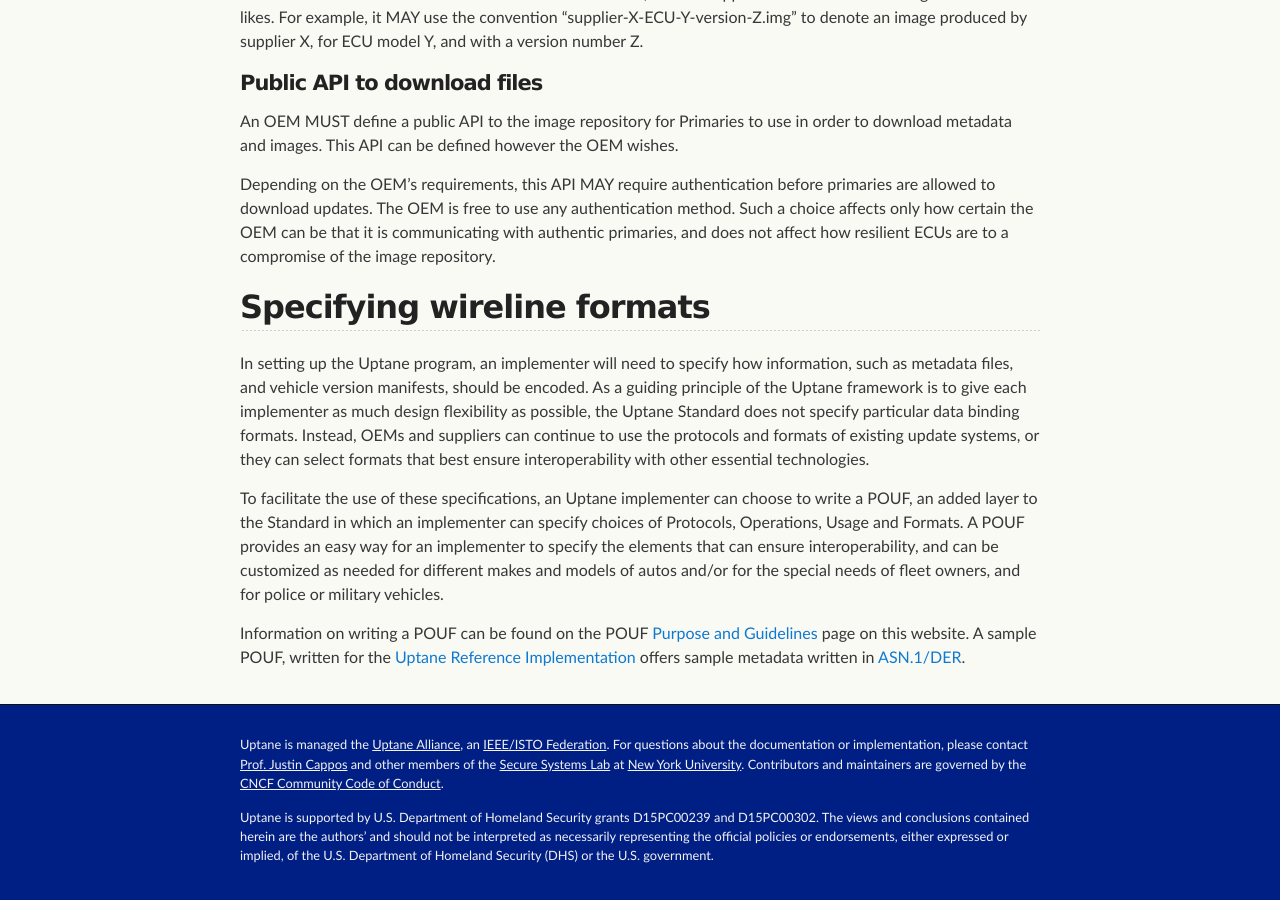
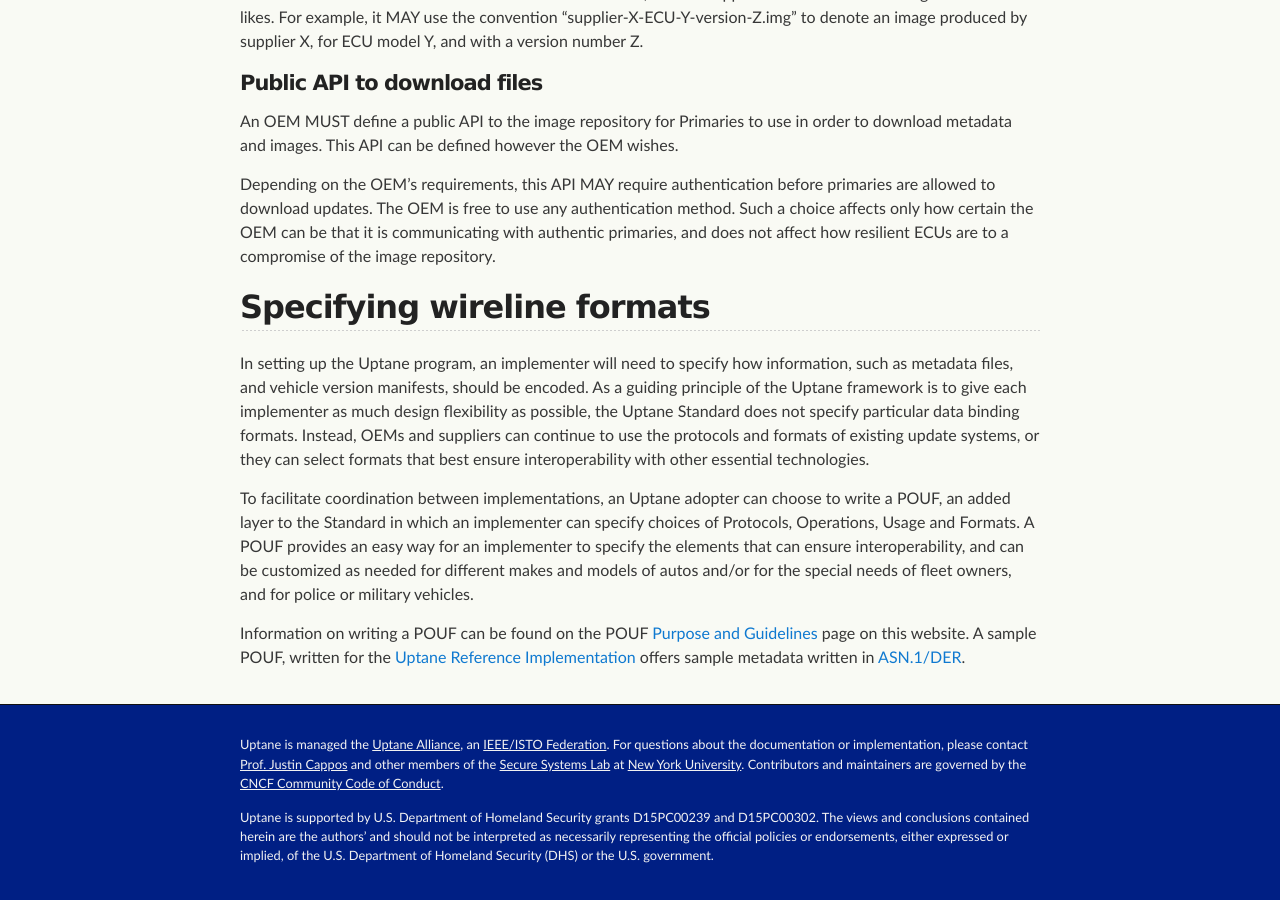
Before and after one commit to uptane/deployment-considerations, a Jekyll site: the page built from repositories.md, in a window 1280 px wide and 900 px high, scrolled down 8609 px. Built offline with Jekyll 4.4.1, drawn with Linux system fonts in a browser that asks for light colours; our own code applies the rules of GitHub Pages for plain Markdown files.

Commit message:
Update repositories.md
Co-Authored-By: mnm678 <mnm678@users.noreply.github.com>

```diff
--- a/repositories.md
+++ b/repositories.md
@@ -201,6 +201,6 @@ Depending on the OEM's requirements, this API MAY require authentication before
 ## Specifying wireline formats
 In setting up the Uptane program, an implementer will need to specify how information, such as metadata files, and vehicle version manifests, should be encoded. As a guiding principle of the Uptane framework is to give each implementer as much design flexibility as possible, the Uptane Standard does not specify particular data binding formats. Instead, OEMs and suppliers can continue to use the protocols and formats of existing update systems, or they can select formats that best  ensure interoperability with other essential technologies.
 
-To facilitate the use of these specifications, an Uptane implementer can choose to write a POUF, an added layer to the Standard in which an implementer can specify choices of Protocols, Operations, Usage and Formats. A POUF provides an easy way for an implementer to specify the elements that can ensure interoperability, and can be customized as needed for different makes and models of autos and/or for the special needs of fleet owners, and for police or military vehicles.
+To facilitate coordination between implementations, an Uptane adopter can choose to write a POUF, an added layer to the Standard in which an implementer can specify choices of Protocols, Operations, Usage and Formats. A POUF provides an easy way for an implementer to specify the elements that can ensure interoperability, and can be customized as needed for different makes and models of autos and/or for the special needs of fleet owners, and for police or military vehicles.
 
 Information on writing a POUF can be found on the POUF [Purpose and Guidelines](https://uptane.github.io/pouf.html) page on this website. A sample POUF, written for the [Uptane Reference Implementation](https://uptane.github.io/reference_pouf.html) offers sample metadata written in [ASN.1/DER](https://github.com/uptane/uptane.github.io/blob/master/reference_pouf.md#file-formats).
```
